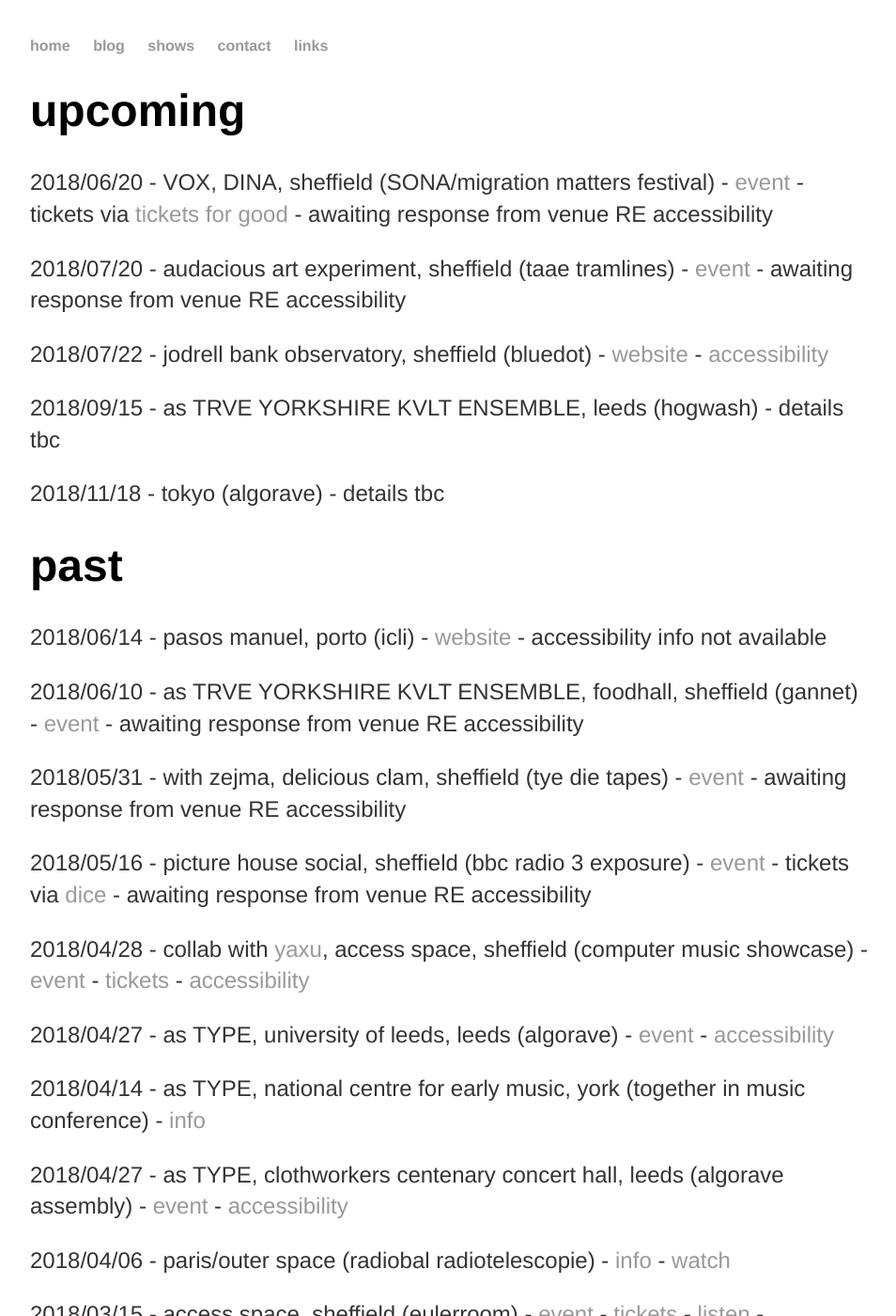
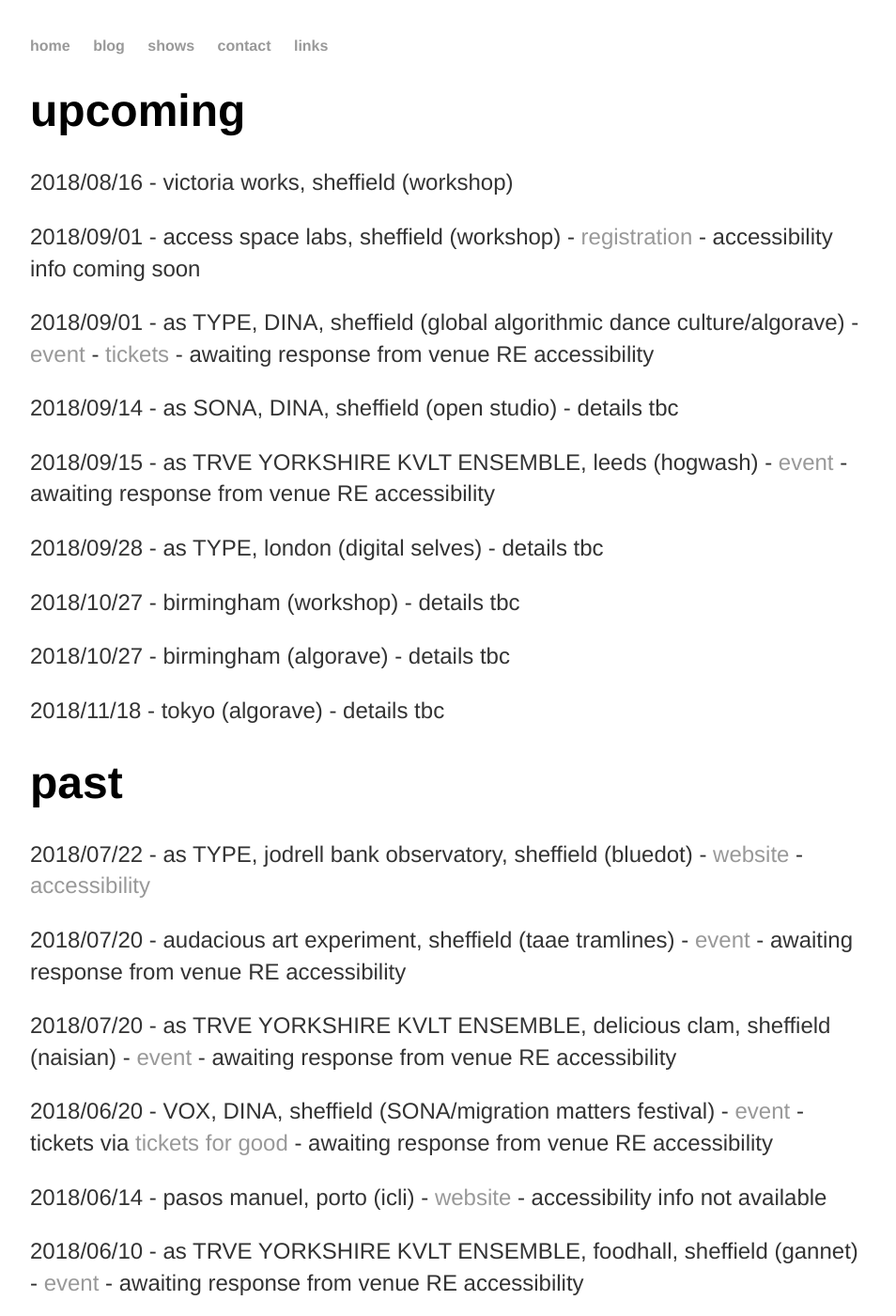
Before and after one commit to heavy-lifting/heavy-lifting.github.io, a Jekyll site: the page built from shows.html, in a window 1280 px wide and 1400 px high. Shown: the whole window at 94% size, without its empty margins (160-1114 px from the left). Built offline with Jekyll 4.4.1, drawn with Linux system fonts in a browser that asks for light colours.

Commit message:
Update shows.html

```diff
--- a/shows.html
+++ b/shows.html
@@ -6,36 +6,56 @@ title: shows
 <div class="upcoming"> <!-- DON'T FORGET TO UPDATE THE 'SHOWS' PAGE TOO-->
 	<h1>upcoming</h1>
 
+	<p>2018/08/16 - victoria works, sheffield (workshop)</p>
+
+	<p>2018/09/01 - access space labs, sheffield (workshop) -
+	<a href ="https://www.eventbrite.co.uk/e/introduction-to-live-coding-for-women-and-non-binary-people-tickets-48694007086" target="_blank">registration</a> -
+	accessibility info coming soon</p>
+
+	<p>2018/09/01 - as TYPE, DINA, sheffield (global algorithmic dance culture/algorave) -
+	<a href ="https://www.facebook.com/events/2199498123617710/" target="_blank">event</a> -
+	<a href ="https://tickets.partyforthepeople.org/events/4156-algorave-sheffield" target="_blank">tickets</a> -
+	awaiting response from venue RE accessibility</p>
+
+	<p>2018/09/14 - as SONA, DINA, sheffield (open studio) - details tbc</p>
+
+	<p>2018/09/15 - as TRVE YORKSHIRE KVLT ENSEMBLE, leeds (hogwash) -
+		<a href ="https://www.facebook.com/events/332291763969975/" target="_blank">event</a> -
+		awaiting response from venue RE accessibility</p>
+	</p>
+
+	<p>2018/09/28 - as TYPE, london (digital selves) - details tbc</p>
+
+	<p>2018/10/27 - birmingham (workshop) - details tbc</p>
+
+	<p>2018/10/27 - birmingham (algorave) - details tbc</p>
+
+	<p>2018/11/18 - tokyo (algorave) - details tbc
+	</p>
+</div><!-- /.blurb -->
+
+<div class="past"> <!-- DON'T FORGET TO UPDATE THE 'SHOWS' PAGE TOO-->
+
+	<h1>past</h1>
+	<p>2018/07/22 - as TYPE, jodrell bank observatory, sheffield (bluedot) -
+		<a href ="https://www.discoverthebluedot.com/" target="_blank">website</a> -
+		<a href ="https://www.discoverthebluedot.com/info/accessibility" target="_blank">accessibility</a>
+
+	</p>
+	<p>2018/07/20 - audacious art experiment, sheffield (taae tramlines) -
+		<a href ="https://www.facebook.com/events/1672011059503133/" target="_blank">event</a> -
+		awaiting response from venue RE accessibility</a>
+	</p>
+	<p>2018/07/20 - as TRVE YORKSHIRE KVLT ENSEMBLE, delicious clam, sheffield (naisian) -
+		<a href ="https://www.facebook.com/events/238951220024681/" target="_blank">event</a> -
+		awaiting response from venue RE accessibility</a>
+	</p>
+
 		<p>2018/06/20 - VOX, DINA, sheffield (SONA/migration matters festival) -
 		<a href ="https://www.facebook.com/events/2028535670694833/" target="_blank">event</a> -
 		tickets via <a href ="https://events.ticketsforgood.co.uk/events/768-vox-by-sona" target="_blank">tickets for good</a> -
 		awaiting response from venue RE accessibility</a>
 	</p>
-
-	<p>2018/07/20 - audacious art experiment, sheffield (taae tramlines) -
-		<a href ="https://www.facebook.com/events/1672011059503133/" target="_blank">event</a> -
-		awaiting response from venue RE accessibility</a>
-	</p>
-
-	<p>2018/07/22 - jodrell bank observatory, sheffield (bluedot) -
-		<a href ="https://www.discoverthebluedot.com/" target="_blank">website</a> -
-		<a href ="https://www.discoverthebluedot.com/info/accessibility" target="_blank">accessibility</a>
-
-	</p>
-
-	<p>2018/09/15 - as TRVE YORKSHIRE KVLT ENSEMBLE, leeds (hogwash) - details tbc
-	</p>
-
-	<p>2018/11/18 - tokyo (algorave) - details tbc
-	</p>
-
-</div><!-- /.blurb -->
-
-<div class="past"> <!-- DON'T FORGET TO UPDATE THE 'SHOWS' PAGE TOO-->
-
-
-
-	<h1>past</h1>
 	<p>2018/06/14 - pasos manuel, porto (icli) -
 		<a href ="http://www.liveinterfaces.org/2018/" target="_blank">website</a> -
 		accessibility info not available</a>
```
